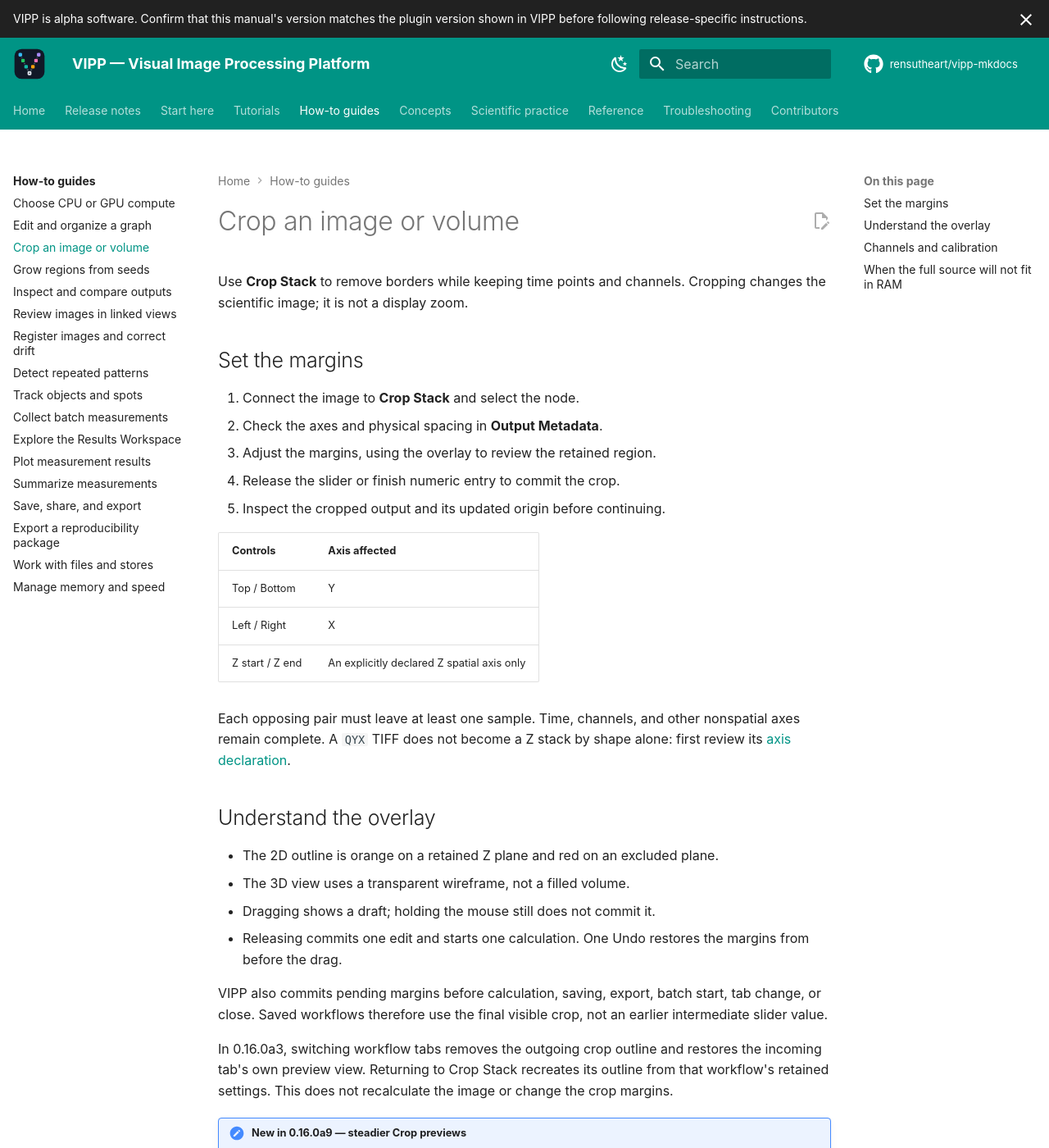
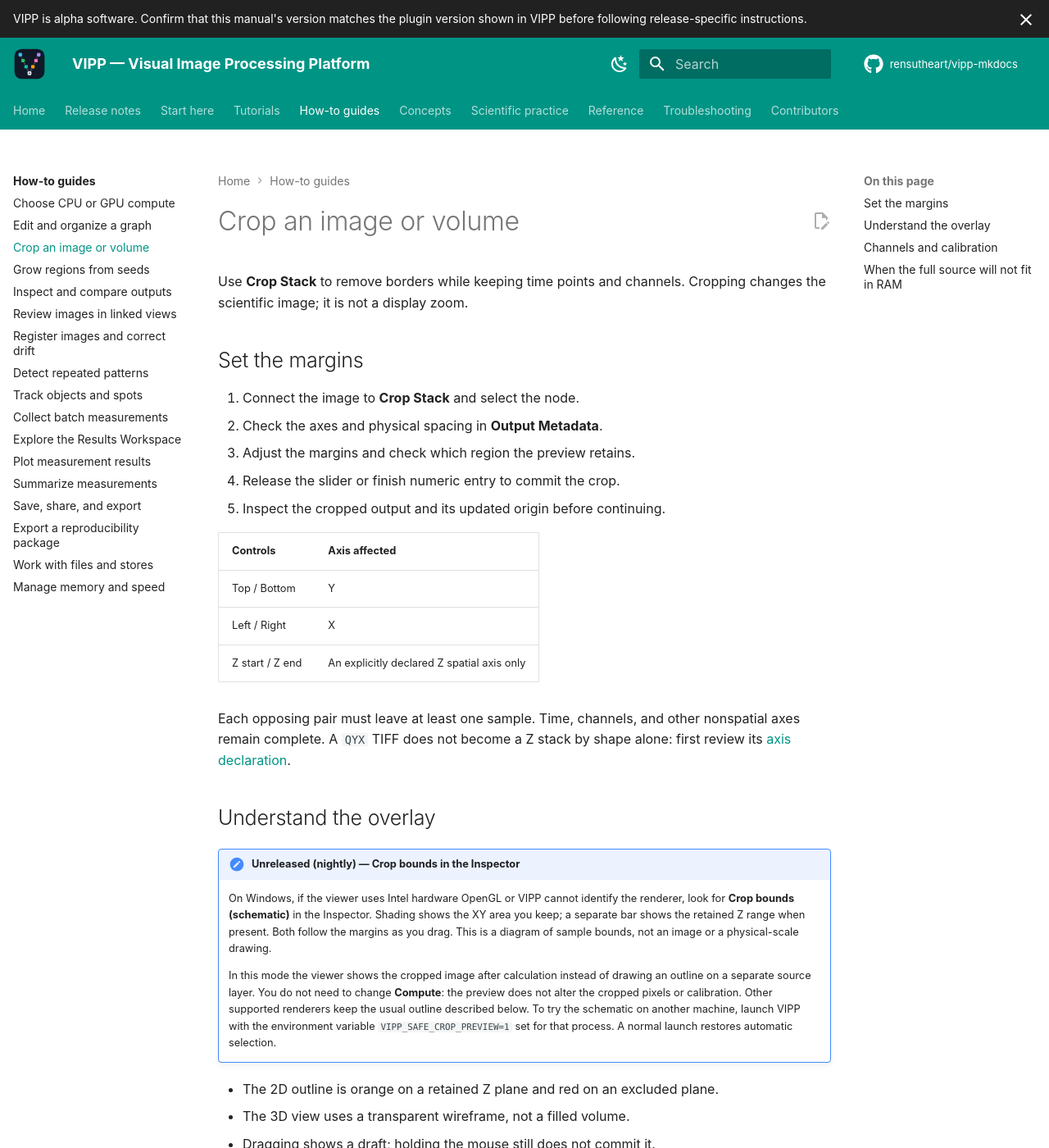
Before and after one commit to rensutheart/vipp-mkdocs, an MkDocs documentation site: the page built from docs/how-to/crop-images.md, in a window 1280 px wide and 1400 px high. Shown: the whole window at 82% size. Built offline with MkDocs 1.6.1 and Material for MkDocs 9.7.7, drawn with Linux system fonts in a browser that asks for light colours; plug-ins that fetch from the network failed and are left out; comment, search, counter and statistics services are not loaded; the version menu is left out.

Commit message:
Document the Crop bounds preview on Windows

```diff
--- a/docs/how-to/crop-images.md
+++ b/docs/how-to/crop-images.md
@@ -7,7 +7,7 @@ Cropping changes the scientific image; it is not a display zoom.
 
 1. Connect the image to **Crop Stack** and select the node.
 2. Check the axes and physical spacing in **Output Metadata**.
-3. Adjust the margins, using the overlay to review the retained region.
+3. Adjust the margins and check which region the preview retains.
 4. Release the slider or finish numeric entry to commit the crop.
 5. Inspect the cropped output and its updated origin before continuing.
 
@@ -22,6 +22,21 @@ nonspatial axes remain complete. A `QYX` TIFF does not become a Z stack by shape
 alone: first review its [axis declaration](../concepts/axes-and-metadata.md#tiff-page-labels-at-an-image-source).
 
 ## Understand the overlay
+
+!!! note "Unreleased (nightly) — Crop bounds in the Inspector"
+    On Windows, if the viewer uses Intel hardware OpenGL or VIPP cannot
+    identify the renderer, look for **Crop bounds (schematic)** in the
+    Inspector. Shading shows the XY area you keep; a separate bar shows the
+    retained Z range when present. Both follow the margins as you drag. This
+    is a diagram of sample bounds, not an image or a physical-scale drawing.
+
+    In this mode the viewer shows the cropped image after calculation instead
+    of drawing an outline on a separate source layer. You do not need to change
+    **Compute**: the preview does not alter the cropped pixels or calibration.
+    Other supported renderers keep the usual outline described below. To try
+    the schematic on another machine, launch VIPP with the environment variable
+    `VIPP_SAFE_CROP_PREVIEW=1` set for that process. A normal launch restores
+    automatic selection.
 
 - The 2D outline is orange on a retained Z plane and red on an excluded plane.
 - The 3D view uses a transparent wireframe, not a filled volume.
```
